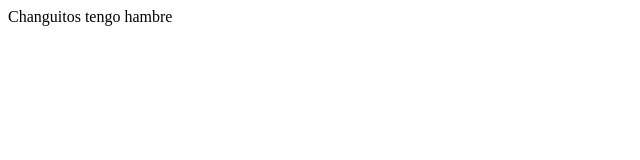
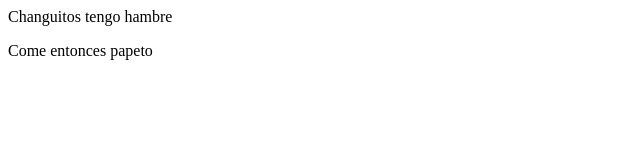
Before and after one commit to GabooAguilar/ProduccionG4, a plain HTML site: page index.html in a window 1280 px wide. Shown: the whole page, without its empty margins (0-640 px from the left). Drawn offline with Linux system fonts and the light colour scheme.

Commit message:
Update index.html

```diff
--- a/index.html
+++ b/index.html
@@ -1 +1,2 @@
 <p>Changuitos tengo hambre</p>
+<p>Come entonces papeto</p>
```
